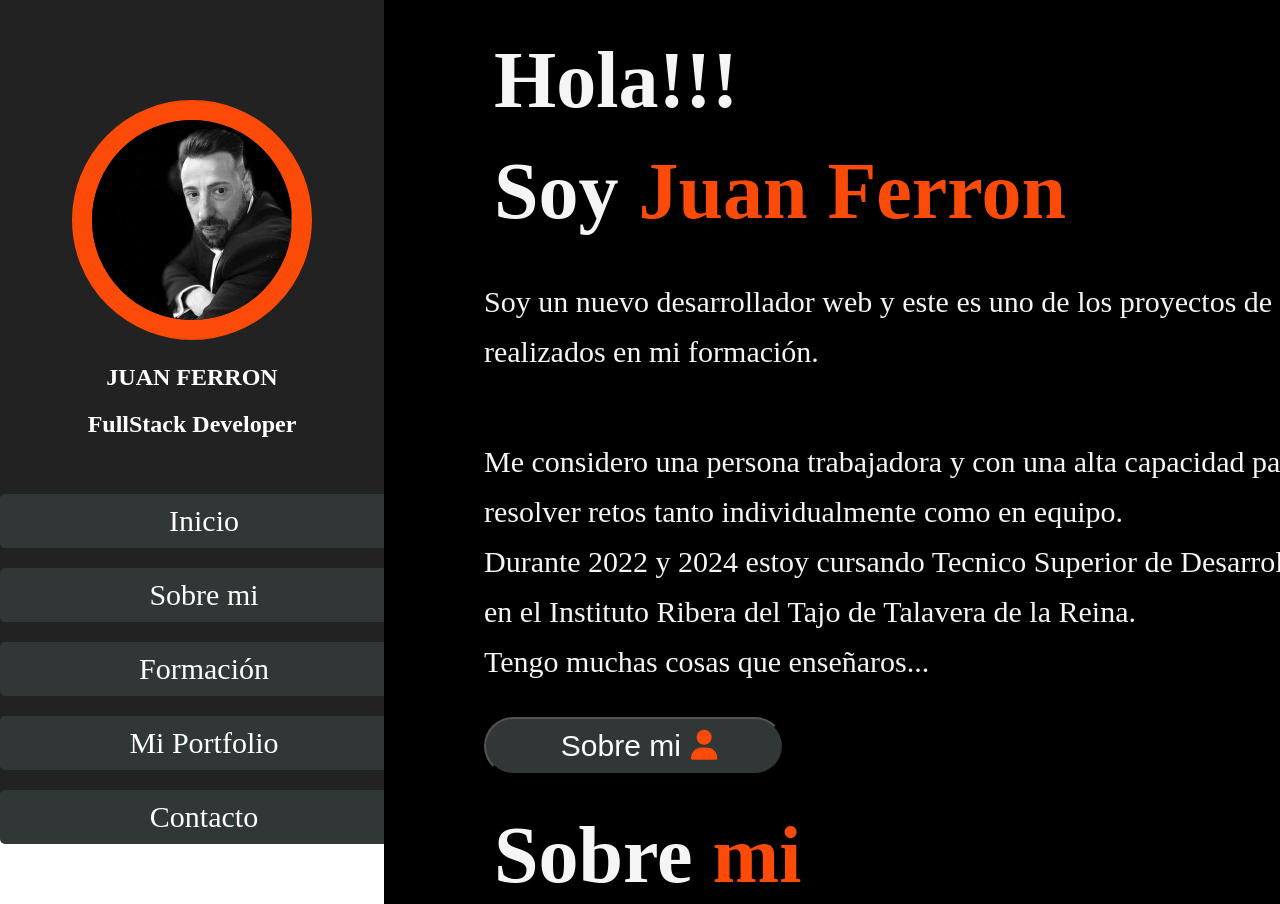
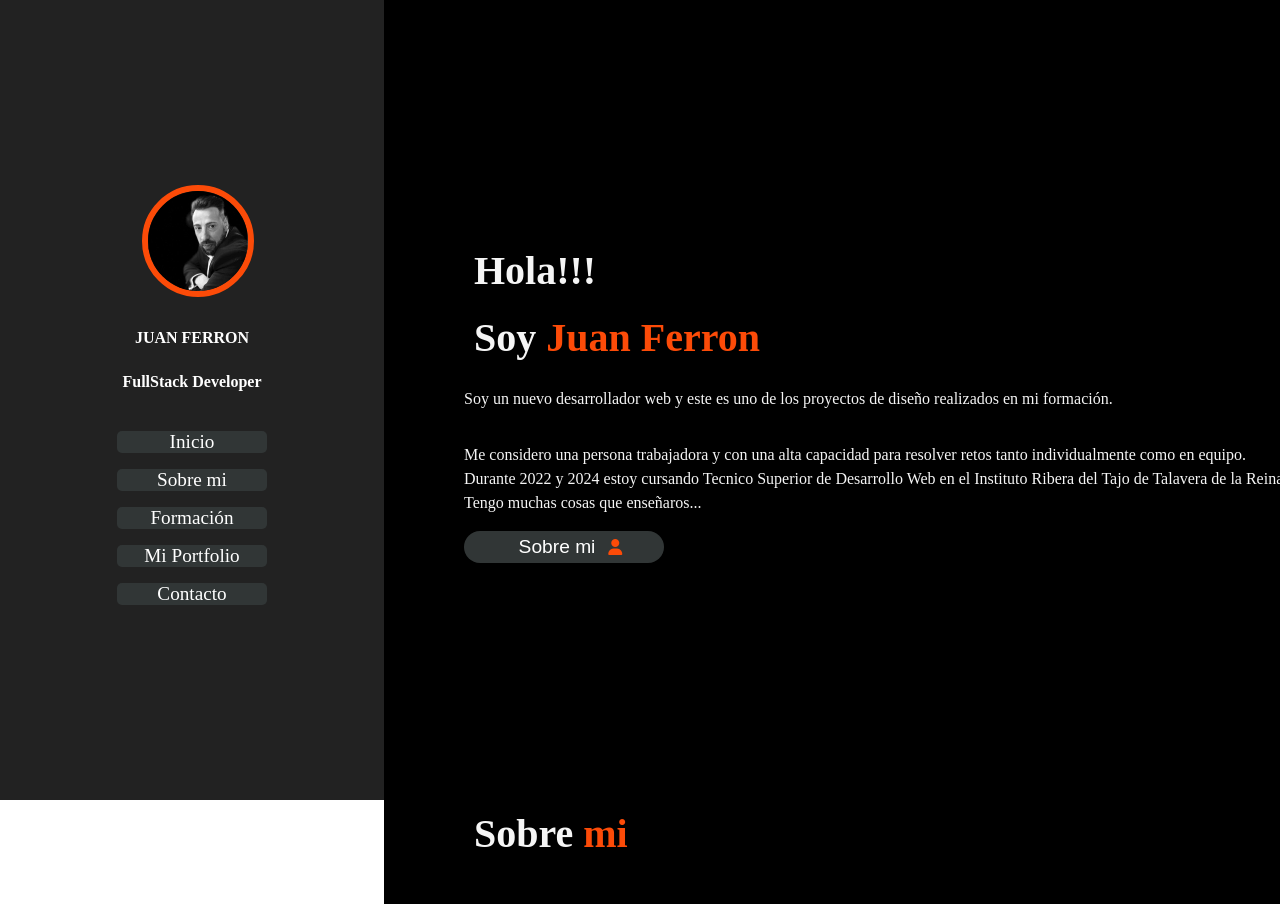
Before and after one commit to ferronmol/portfolio, a plain HTML site: page index.html in a window 1280 px wide. Shown: the top 904 px of the page. Drawn offline with Linux system fonts and the light colour scheme.

Commit message:
I've corrected errors in labels and relative measurements in font-sizes

```diff
--- a/css/style.css
+++ b/css/style.css
@@ -2,6 +2,7 @@ body {
   margin: 0;
   overflow-x: auto;
   box-sizing: border-box;
+  font-size: 10px;
 }
 .container {
   max-width: 100%;
@@ -12,56 +13,57 @@ body {
 .aside {
   width: 30%;
   background-color: rgb(34, 34, 34);
+  display: flex;
   flex-direction: column;
   text-align: center;
   position: fixed;
   height: 100vh;
   top:0;
   left:0;
+  align-items: center;
+  justify-content: center;
 }
 .img_container {
-  margin-top: 100px;
-  margin-left: auto;
-  margin-right: auto;
+  width: 100px;
+  margin:1rem auto;
 }
 .img {
   border-radius: 50%;
-  max-width: 200px;
-  height: 200px;
+  width: 100%;
   /* border: 20px solid  #85da05; */
-  border: 20px solid #fc4b08;
+  border: 6px solid #fc4b08;
   object-fit: cover;
 }
 .name,
 .work {
   color: white;
+  font-size: 1rem;
 }
 .nav__container {
   display: flex;
-  max-width: 400px;
   margin-left: auto;
   margin-right: auto;
+  width: 60%;
+  justify-content: center;
 }
 .nav__list {
   padding:0 ;
   list-style: none;
+  width: 150px;
 
 }
 .nav__link {
   background-color: #313636;
   border-radius: 5px;
-  margin: 20px 0px;
-  max-width: 400px;
+  margin: 1rem 0px;
 }
 
 .nav__buttom {
   display: block;
   text-decoration: none;
-  font-size: 30px;
+  font-size: 1.2rem;
   color: white;
-  margin: 4px;
-  padding: 10px 0;
-  width:400px;
+  width:150px;
 }
 .nav__link:hover {
   background-color: #85da05;
@@ -73,11 +75,11 @@ body {
   left: 30%;
   width: 70%;
   background-color: black;
-  padding-left: 100px;
+  padding-left: 80px;
 }
 .title {
   color: whitesmoke;
-  font-size: 80px;
+  font-size: 2.5rem;
   margin: 10px;
   ;
 }
@@ -85,20 +87,21 @@ body {
   color:#fc4b08;
 }
 .text {
-  font-size: 30px;
+  font-size: 1rem;
   color: whitesmoke;
-  line-height:50px ;
+  line-height:1.5rem;
 }
 /* el boton */
 .button {
   background-color: #313636;
-  border-radius: 30px;
-  width: 300px;
+  border-radius: 22px;
+  width: 200px;
   color: #fc4b08;
-  font-size: 30px;
-  padding: 10px;
+  font-size: 1rem;
+  padding: 5px;
   text-align: center;
   margin:0;
+  border:0;
 }
 .button:hover {
   background-color: #fc4b08;
@@ -107,8 +110,8 @@ body {
 .button__link {
   text-decoration: none;
   color: #fff;
-  font-size: 30px;
-  margin: 10px;
+  font-size: 1.2rem;
+  padding: 0.8rem;
 }
 /* fin del boton de inicio */
 .inicio {
@@ -122,6 +125,7 @@ body {
   display: flex;
   flex-direction: column;
   min-height: 100vh;
+
 }
 .form {
   background-color: transparent;
--- a/index.html
+++ b/index.html
@@ -40,22 +40,22 @@
                 <h3 class="title">Sobre <span class="dif">mi</span></h3>
                 <form class="form" action="" method="post">
                     <label class="label" for="Nombre">Nombre:</label>
-                    <input class="input" readonly type="text" name="Nombre" value="Juan Ferron">
+                    <input class="input" readonly type="text" id="Nombre" value="Juan Ferron">
                     <br>
                     <label class="label" for="Edad">Edad:</label>
-                    <input class="input" readonly type="text" name="Edad" value="45 años">
+                    <input class="input" readonly type="text" id="Edad" value="45 años">
                     <br>
-                    <label class="label" for="Formación">Formacion:</label>
-                    <input class="input"readonly type="text" name="Tecnico Superior en DAW" value="Tecnico Superior en DAW">
+                    <label class="label" for="Formación">Formación:</label>
+                    <input class="input"readonly type="text" id="Formación" value="Tecnico Superior en DAW">
                     <br>
-                    <label class="label" for="perfil">Perfil:</label>
-                    <input class="input"readonly type="text" name="Front-End Developer" value="Front-End Developer">
+                    <label class="label" for="Perfil">Perfil:</label>
+                    <input class="input"readonly type="text" id="Perfil" value="Front-End Developer">
                     <br>
-                    <label class="label" for="Idiomas:">Idioma:</label>
-                    <input class="input"readonly type="text" name="Ingles" value="Ingles">
+                    <label class="label" for="Idiomas">Idiomas:</label>
+                    <input class="input"readonly type="text" id="Idiomas" value="Ingles">
                     <br>
                     <label class="label" for="Aficiones">Aficiones:</label>
-                    <input class="input"readonly type="text" name="aficiones" value="Running,Cine,Viajar">
+                    <input class="input"readonly type="text" id="Aficiones" value="Running,Cine,Viajar">
                     <br>
                     <button class="button"><a class="button__link" href="" download="">Descarga CV</a><i class="aboutdata__fas fas fa-download"></i></button>
 
```
